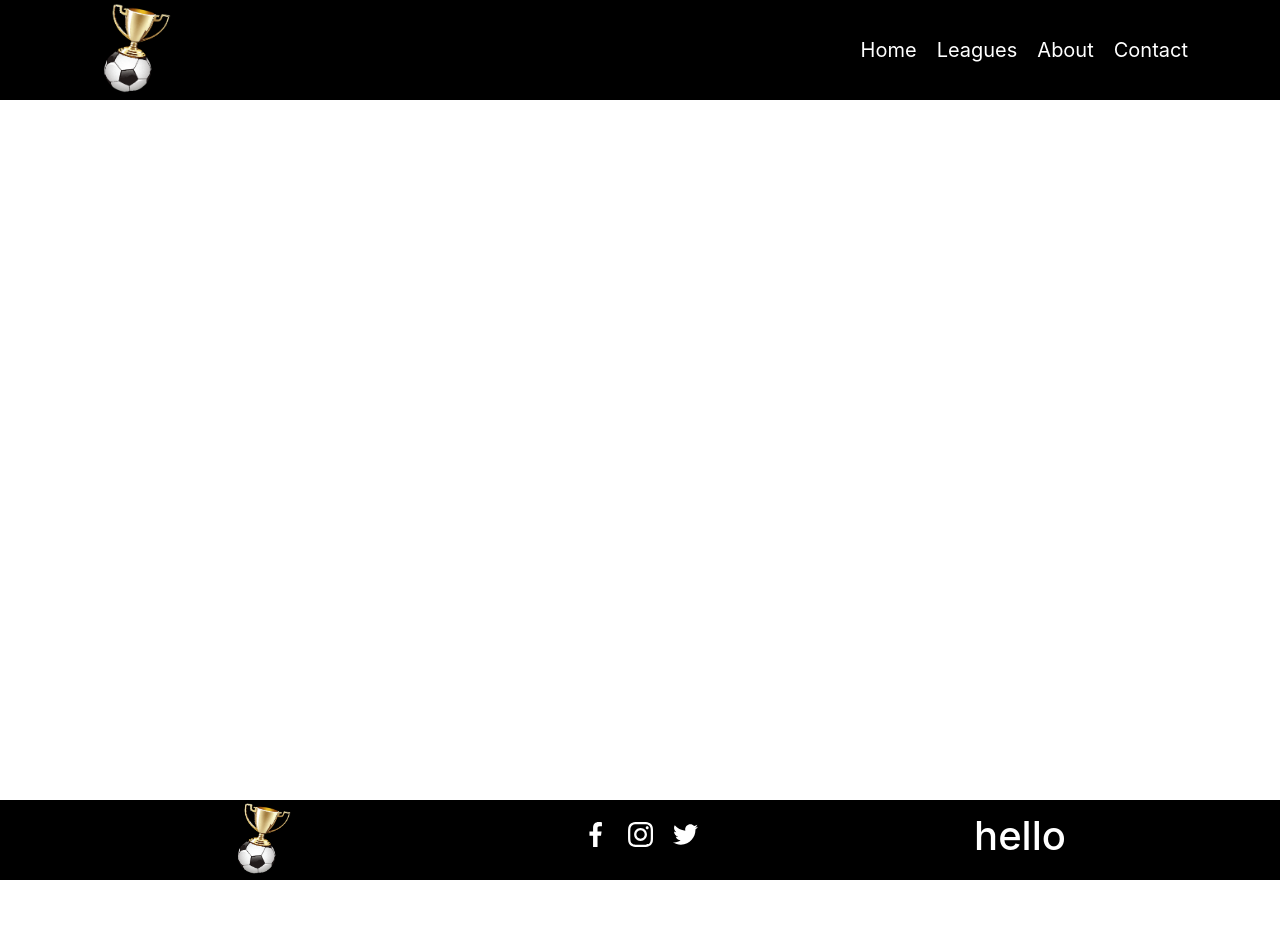
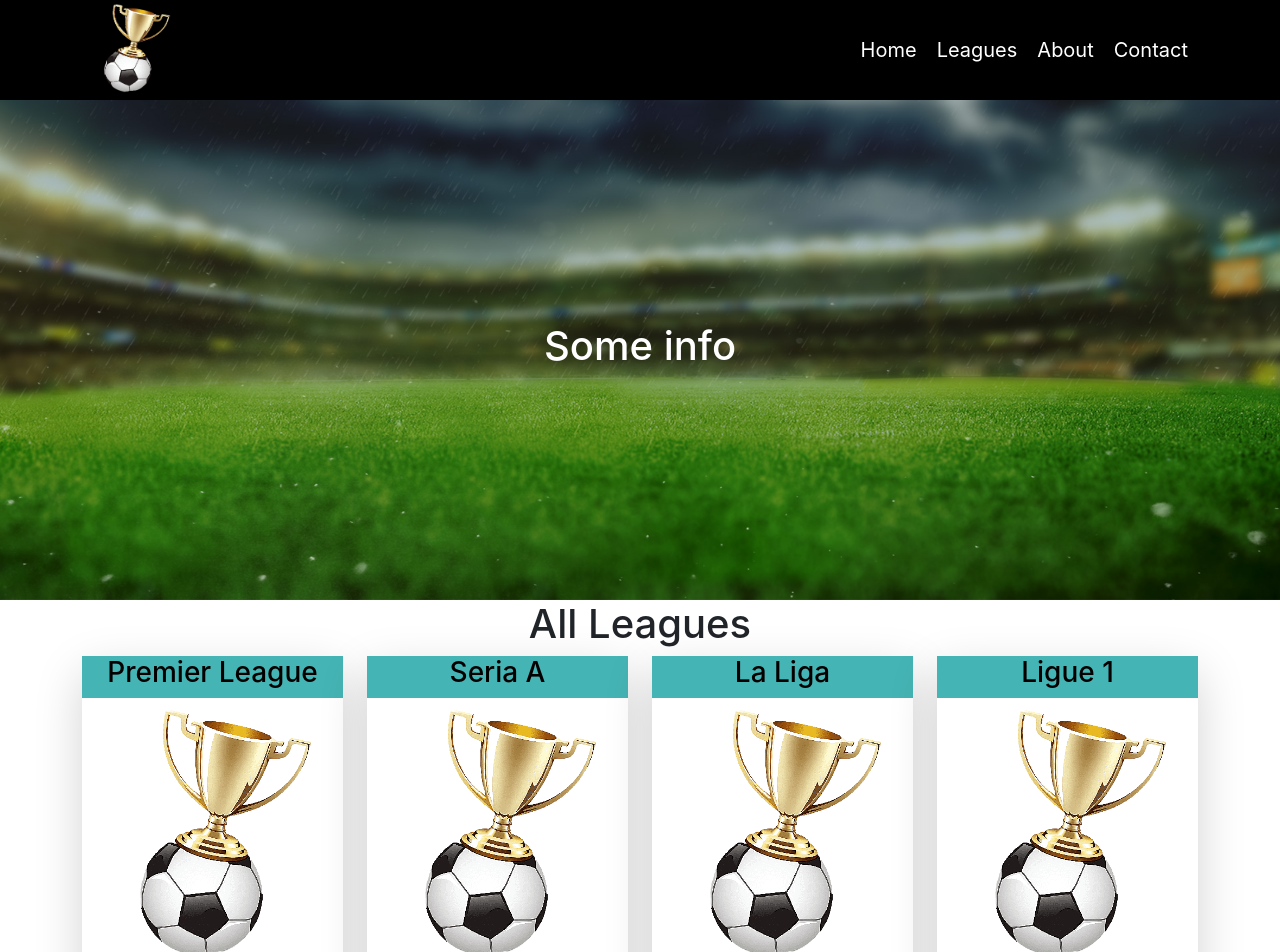
Before and after one commit to dionk6/TMSWebAPI, a React (Create React App) app in the folder tms-web-front/: page /Leagues in a window 1280 px wide. Shown: the top 952 px of the page. Before the commit the page ends 880 px from the top, so only its background shows below. Built offline with nearby package versions, Linux system fonts and the light colour scheme.

Commit message:
creating the leagues page and banner component

```diff
--- /dev/null
+++ b/tms-web-front/src/User/Components/LeaguesBanner/LeaguesBanner.css
@@ -0,0 +1,16 @@
+.LeaguesBanner {
+  position: relative;
+  width: 100%;
+  max-height: 500px;
+}
+.headerInfo {
+  position: absolute;
+  left: 50%;
+  top: 50%;
+  transform: translate(-50%, -50%);
+  color: white;
+}
+.headerImage img {
+  width: 100%;
+  max-height: 500px;
+}
--- /dev/null
+++ b/tms-web-front/src/User/Components/LeaguesBanner/LeaguesBanner.js
@@ -0,0 +1,17 @@
+import './LeaguesBanner.css';
+import innerpageBg from "../../../assets/img/innerpageBg.jpg";
+
+const LeaguesBanner = (props) =>{
+    return(
+        <div className="LeaguesBanner">
+            <div className="headerImage">
+                <img src={innerpageBg} alt="headerImage"/>
+                <div className="headerInfo">
+                    <h1>Some info</h1>
+                </div>
+            </div>
+        </div>
+    );
+};
+
+export default LeaguesBanner;
--- /dev/null
+++ b/tms-web-front/src/User/Pages/Leagues/Leagues.css
@@ -0,0 +1,16 @@
+.Leagues {
+  display: flex;
+  flex-direction: column;
+}
+.infoLeagues {
+  display: flex;
+  flex-direction: column;
+}
+.titleLeagues {
+  display: flex;
+  justify-content: center;
+}
+/* .cardLeagues {
+  width: 100%;
+  height: 600px;
+} */
--- /dev/null
+++ b/tms-web-front/src/User/Pages/Leagues/Leagues.js
@@ -0,0 +1,25 @@
+import './Leagues.css';
+import Card from '../../Components/CardComponent/Card';
+import LeaguesBanner from '../../Components/LeaguesBanner/LeaguesBanner';
+
+const Leagues = (props) =>{
+    return(
+        <div className="Leagues">
+            <div className="topHeader">
+                <LeaguesBanner />
+            </div>
+            <div className="container">
+                <div className="row">
+                    <div className="infoLeagues">
+                        <div className="titleLeagues">
+                            <h1>All Leagues</h1>
+                        </div>
+                        <Card />
+                    </div>
+                </div>
+            </div>
+        </div>
+    );
+};
+
+export default Leagues;
--- a/tms-web-front/src/User/Routes/Routes.js
+++ b/tms-web-front/src/User/Routes/Routes.js
@@ -4,7 +4,7 @@ import PreLoader from  '../../PreLoader';
 
 const Home = lazy(() => import('../Pages/Home/Home'));
 const Contact = lazy(() => import('../Pages/Contact/Contact'));
-
+const Leagues = lazy(() => import ('../Pages/Leagues/Leagues'));
 
 const routes = [
     {
@@ -14,6 +14,10 @@ const routes = [
     {
         path: "/Contact",
         component: Contact
+    },
+    {
+        path:"/Leagues",
+        component: Leagues
     }
 ];
 
```
